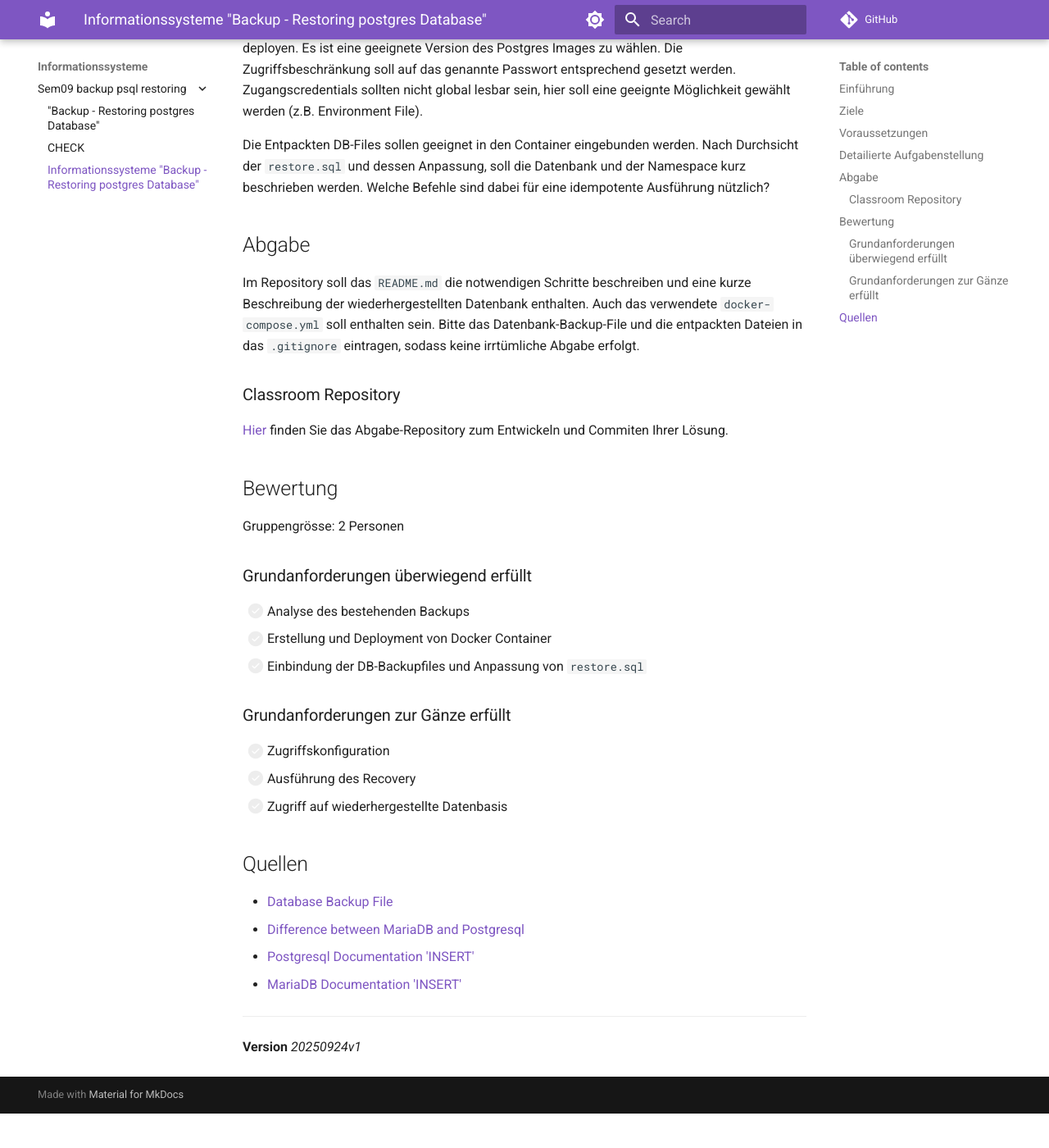
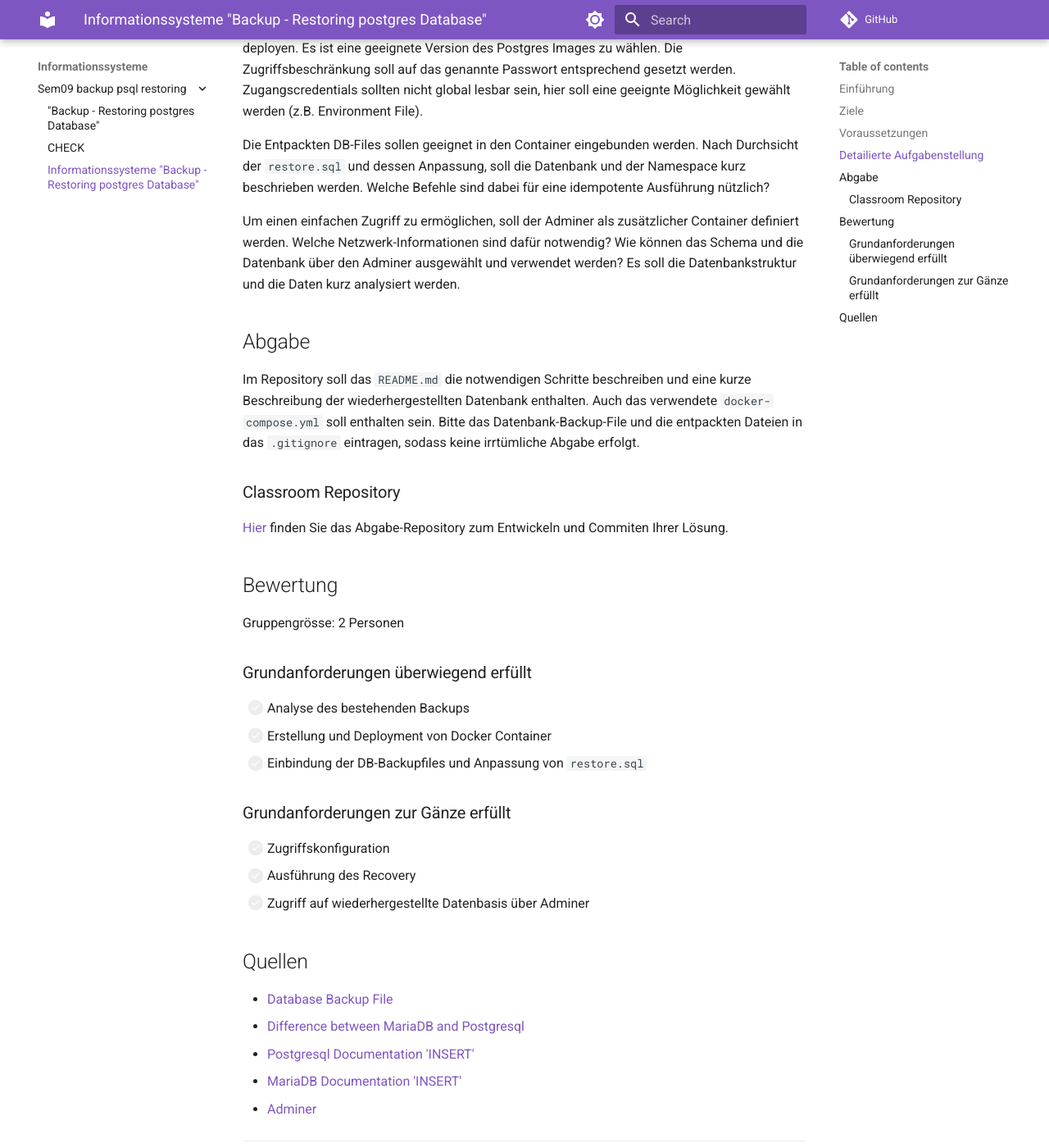
Before and after one commit to TGM-HIT/insy-exercises, an MkDocs documentation site: the page built from docs/informationssysteme_/sem09_backup_psql_restoring/TASK.md, in a window 1280 px wide and 1400 px high, scrolled down 760 px. Shown: the whole window at 82% size. Built offline with MkDocs 1.6.1 and Material for MkDocs 9.7.7, drawn with Linux system fonts in a browser that asks for light colours; comment, search, counter and statistics services are not loaded; before the commit the page ends 2118 px from its top, so only the background shows below that.

Commit message:
Added Adminer information

```diff
--- a/docs/informationssysteme_/sem09_backup_psql_restoring/TASK.md
+++ b/docs/informationssysteme_/sem09_backup_psql_restoring/TASK.md
@@ -15,6 +15,8 @@ Es ist das Datenbank-Backup-Archiv herunterzuladen und in einen Postgres-Contain
 
 Die Entpackten DB-Files sollen geeignet in den Container eingebunden werden. Nach Durchsicht der `restore.sql` und dessen Anpassung, soll die Datenbank und der Namespace kurz beschrieben werden. Welche Befehle sind dabei für eine idempotente Ausführung nützlich?
 
+Um einen einfachen Zugriff zu ermöglichen, soll der Adminer als zusätzlicher Container definiert werden. Welche Netzwerk-Informationen sind dafür notwendig? Wie können das Schema und die Datenbank über den Adminer ausgewählt und verwendet werden? Es soll die Datenbankstruktur und die Daten kurz analysiert werden.
+
 ## Abgabe
 Im Repository soll das `README.md` die notwendigen Schritte beschreiben und eine kurze Beschreibung der wiederhergestellten Datenbank enthalten. Auch das verwendete `docker-compose.yml` soll enthalten sein. Bitte das Datenbank-Backup-File und die entpackten Dateien in das `.gitignore` eintragen, sodass keine irrtümliche Abgabe erfolgt.
 
@@ -31,13 +33,14 @@ Gruppengrösse: 2 Personen
 ### Grundanforderungen zur Gänze erfüllt
 - [ ] Zugriffskonfiguration
 - [ ] Ausführung des Recovery
-- [ ] Zugriff auf wiederhergestellte Datenbasis
+- [ ] Zugriff auf wiederhergestellte Datenbasis über Adminer
 
 ## Quellen
 * [Database Backup File](https://nextcloud.borko.at/s/iQteczRt47mBWd2)
 * [Difference between MariaDB and Postgresql](https://aws.amazon.com/compare/the-difference-between-mariadb-and-postgresql/)
 * [Postgresql Documentation 'INSERT'](https://www.postgresql.org/docs/current/sql-insert.html)
 * [MariaDB Documentation 'INSERT'](https://mariadb.com/docs/server/reference/sql-statements/data-manipulation/inserting-loading-data/insert)
+* [Adminer](https://hub.docker.com/_/adminer/)
 
 ---
-**Version** *20250924v1*
+**Version** *20250924v2*
```
